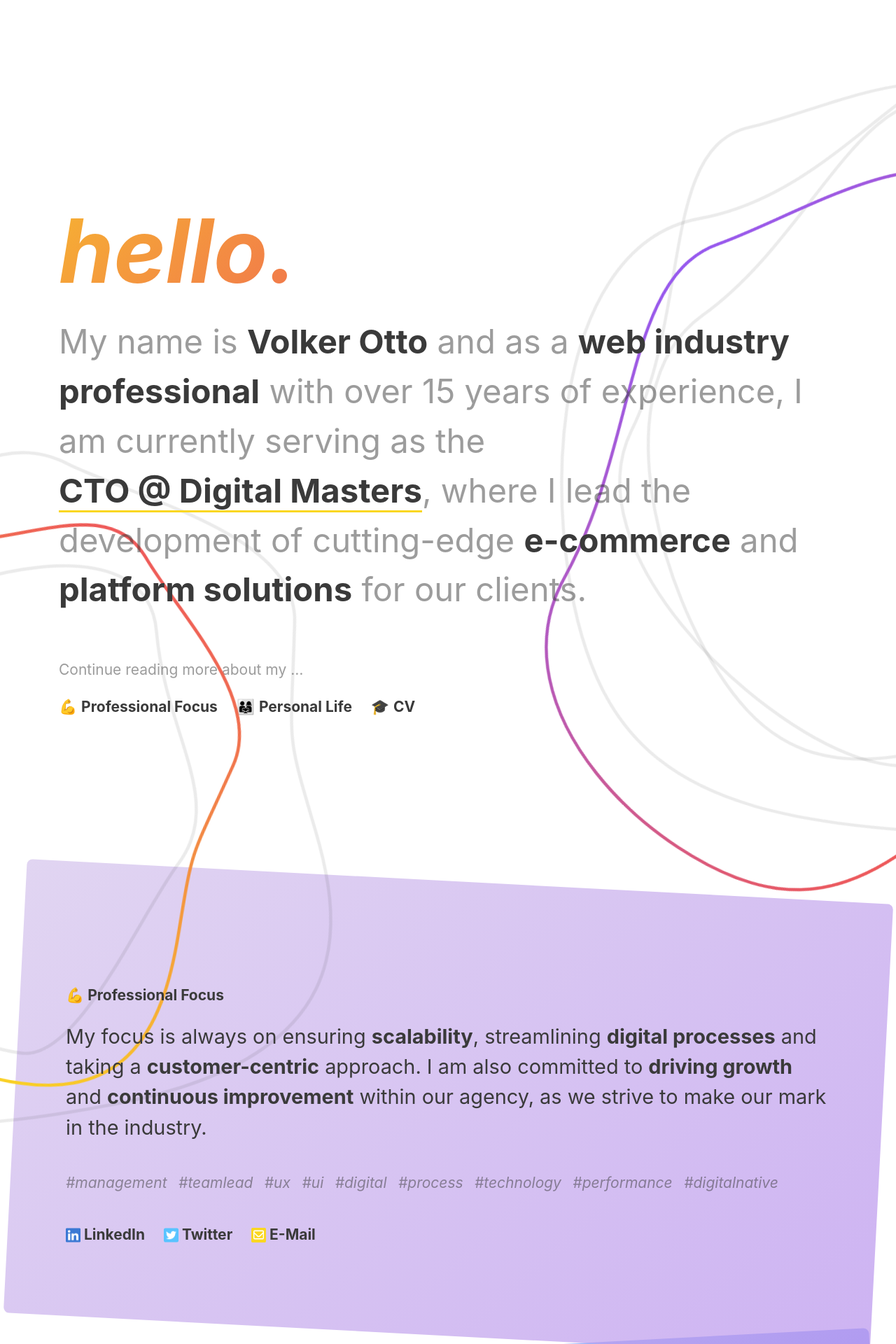
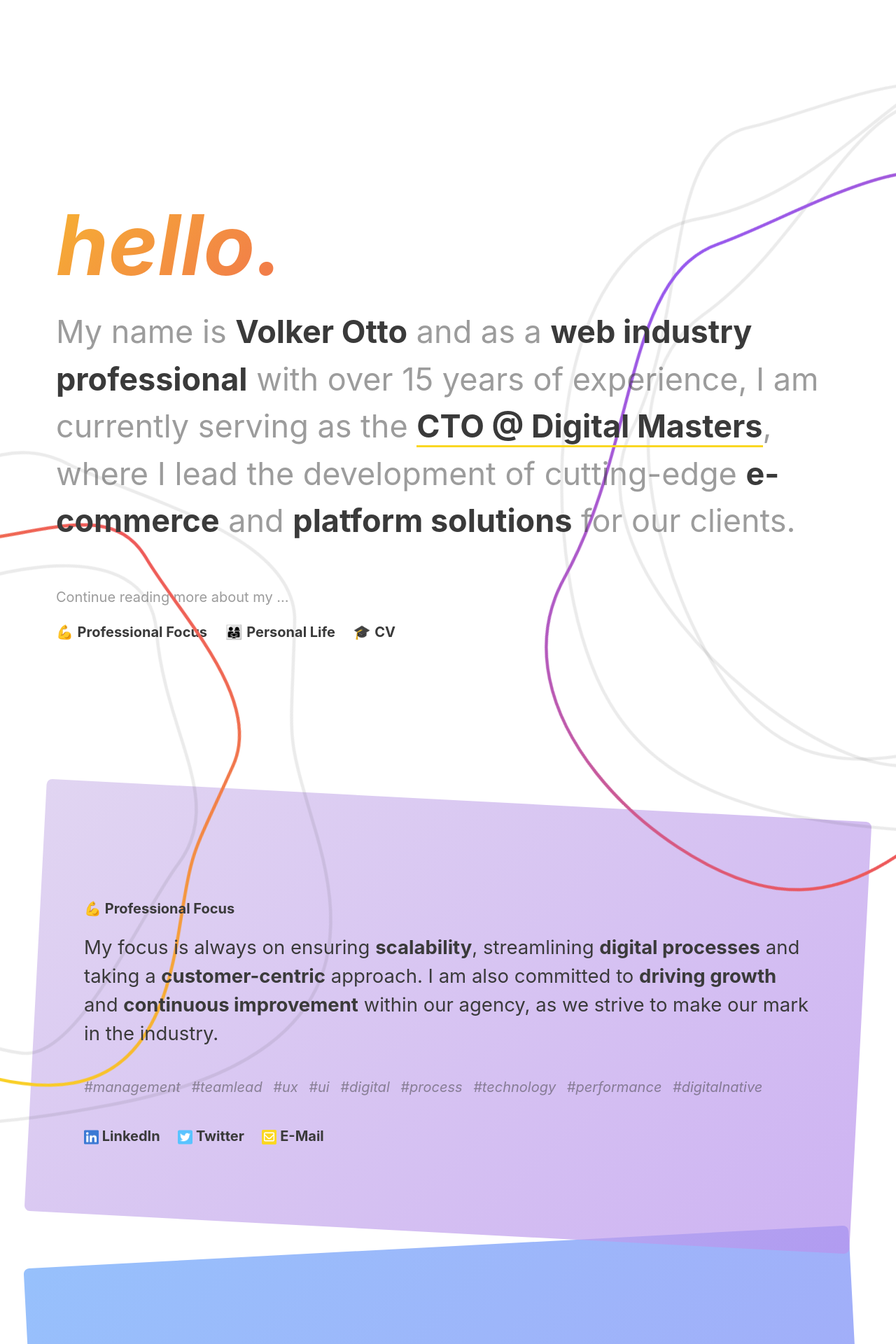
Before and after one commit to l4ci/l4ci.github.io, a Jekyll site: the page built from index.html, in a window 1280 px wide. Shown: the top 1920 px of the page at 70% size. Built offline with Jekyll 4.4.1, drawn with Linux system fonts in a browser that asks for light colours.

Commit message:
better responsive font-sizing

```diff
--- a/assets/css/main.css
+++ b/assets/css/main.css
@@ -1,13 +1,13 @@
 :root {
-  --yellow: #FAD722;
+  --yellow: #fad722;
   --blue: rgba(89, 195, 255, 1);
-  --purple: #9759EE;
-  --red: #EE5959;
-  --white: #FFF;
-  --lightgrey: #EBEBEB;
-  --grey: #AFAFAF;
-  --black: #3A3A3A;
-  --black-50: rgba(58, 58, 58, .5);
+  --purple: #9759ee;
+  --red: #ee5959;
+  --white: #fff;
+  --lightgrey: #ebebeb;
+  --grey: #afafaf;
+  --black: #3a3a3a;
+  --black-50: rgba(58, 58, 58, 0.5);
   --border-width: 2px;
   --border-radius: 8px;
   --fs-hero: 2.25rem;
@@ -29,39 +29,9 @@
 
 html {
   scroll-behavior: smooth;
-  font-size: 16px;
   overflow: hidden;
   overflow-y: auto;
-}
-
-@media (min-width: 500px) {
-  html {
-    font-size: 17px;
-  }
-}
-
-@media (min-width: 700px) {
-  html {
-    font-size: 18px;
-  }
-}
-
-@media (min-width: 800px) {
-  html {
-    font-size: 19px;
-  }
-}
-
-@media (min-width: 1000px) {
-  html {
-    font-size: 20px;
-  }
-}
-
-@media (min-width: 1200px) {
-  html {
-    font-size: 21px;
-  }
+  font-size: calc(15px + 0.390625vw);
 }
 
 body {
@@ -538,6 +508,18 @@
 
 @media (min-width: 800px) {
   .header .headline {
+    font-size: 4.5rem;
+  }
+}
+
+@media (min-width: 1000px) {
+  .header .headline {
+    font-size: 5rem;
+  }
+}
+
+@media (min-width: 1200px) {
+  .header .headline {
     font-size: 6rem;
   }
 }
@@ -557,7 +539,7 @@
   }
 }
 
-@media (min-width: 800px) {
+@media (min-width: 1000px) {
   .header p {
     font-size: var(--fs-hero);
   }
```
Also changed, not shown: assets/scss/main.scss (+36 -52 lines).
